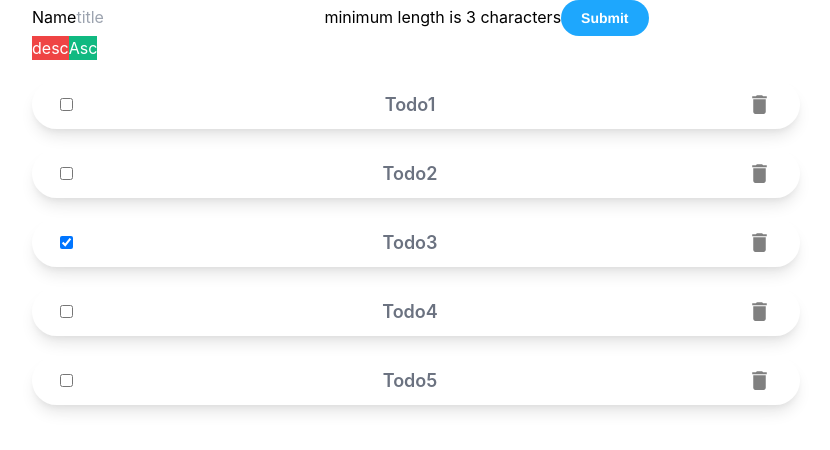
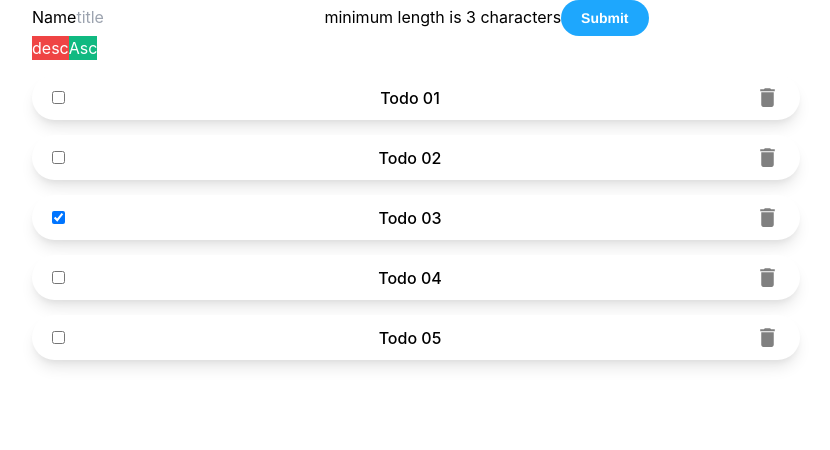
Before and after one commit to riflan0ahmed/todo, a React (Create React App) app: page / in a window 1280 px wide. Shown: the top 450 px of the page, without its empty margins (224-1054 px from the left). Built offline with nearby package versions, Linux system fonts and the light colour scheme.

Commit message:
refactor removed scss and again added css

```diff
--- a/src/redux/todoSlice.ts
+++ b/src/redux/todoSlice.ts
@@ -13,33 +13,33 @@ const initialState: TodoState = {
   tasks: [
     {
       id: "1",
-      title: "todo1",
+      title: "Todo 01",
       activeState: false,
-      endDate: new Date("2020-10-10"),
+      endDate: new Date("2021-1-10"),
     },
     {
       id: "2",
-      title: "todo2",
+      title: "Todo 02",
       activeState: false,
-      endDate: new Date("2020-9-10"),
+      endDate: new Date("2021-2-10"),
     },
     {
       id: "3",
-      title: "todo3",
+      title: "Todo 03",
       activeState: true,
-      endDate: new Date("2020-8-10"),
+      endDate: new Date("2021-3-10"),
     },
     {
       id: "4",
-      title: "todo4",
+      title: "Todo 04",
       activeState: false,
-      endDate: new Date("2020-7-10"),
+      endDate: new Date("2021-4-10"),
     },
     {
       id: "5",
-      title: "todo5",
+      title: "Todo 05",
       activeState: false,
-      endDate: new Date("2020-07-20"),
+      endDate: new Date("2021-5-20"),
     },
   ],
   task: null,
--- a/src/stories/TaskList/Task/Task.tsx
+++ b/src/stories/TaskList/Task/Task.tsx
@@ -1,6 +1,6 @@
 import { ChangeEvent } from "react";
 import { MdDelete } from "react-icons/md";
-import style from "./task.module.scss";
+import "./task.css";
 
 export interface TaskProps {
   task: {
@@ -25,9 +25,9 @@ export const Task = ({
   onChange,
 }: TaskProps) => {
   return (
-    <div className={style.root}>
+    <div className="root">
       {/* Checkbox */}
-      <label className={style.checkbox}>
+      <label className="checkbox">
         <input
           type="checkbox"
           defaultChecked={task.activeState === true ? true : false}
@@ -38,12 +38,12 @@ export const Task = ({
       </label>
 
       {/* Title */}
-      <div className={style.title}>
+      <div className="title">
         <label>{task.title}</label>
       </div>
 
       {/* Pinned */}
-      <div className={style.icon} onClick={() => onArchiveTask(task.id)}>
+      <div className="icon" onClick={() => onArchiveTask(task.id)}>
         <MdDelete size="25" color="gray" />
       </div>
     </div>
--- /dev/null
+++ b/src/stories/TaskList/Task/task.css
@@ -0,0 +1,39 @@
+.root {
+  display: flex;
+  flex-direction: row;
+  background-color: white;
+  width: 100%;
+  margin: 15px 0px;
+  padding: 5px 15px;
+  border-radius: 25px;
+  box-shadow: 0 10px 15px -3px rgba(0, 0, 0, 0.1),
+    0 4px 6px -2px rgba(0, 0, 0, 0.05);
+}
+
+.checkbox {
+  margin-left: 5px;
+  margin-right: 5px;
+  margin-top: auto;
+  margin-bottom: auto;
+}
+
+.title {
+  margin: auto;
+  font-size: 1rem;
+  font-weight: 500;
+  text-transform: capitalize;
+  color: black;
+  width: 100%;
+  text-align: center;
+}
+
+.icon {
+  margin-left: auto;
+  align-items: center;
+  border-radius: 25px;
+  padding: 5px;
+}
+
+.icon:hover {
+  background-color: WhiteSmoke;
+}
--- a/src/stories/TaskList/Task/task.module.scss
+++ /dev/null
@@ -1,15 +0,0 @@
-.root {
-  @apply flex flex-row bg-white my-5 rounded-full py-1 px-5 shadow-lg w-full;
-
-  .checkbox {
-    @apply my-auto mx-2;
-  }
-
-  .title {
-    @apply font-semibold text-lg mx-auto my-auto capitalize text-gray-500;
-  }
-
-  .icon {
-    @apply focus:bg-gray-200 hover:bg-gray-100 rounded-full p-2 flex justify-end;
-  }
-}
```
